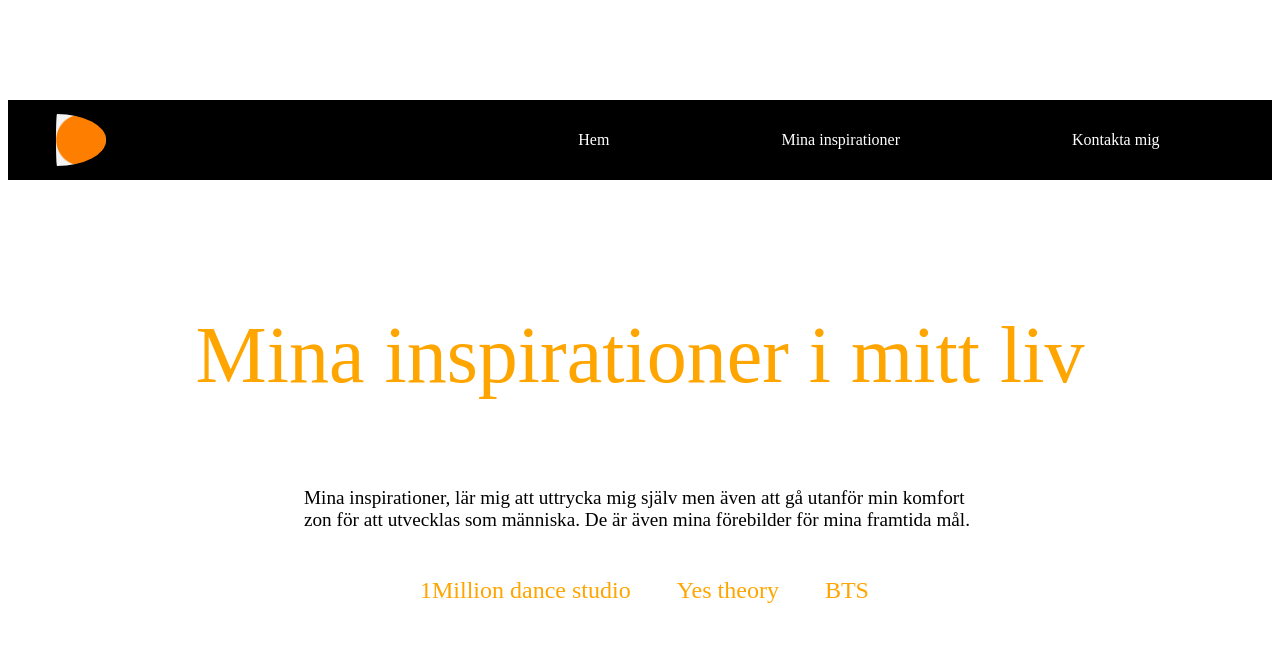
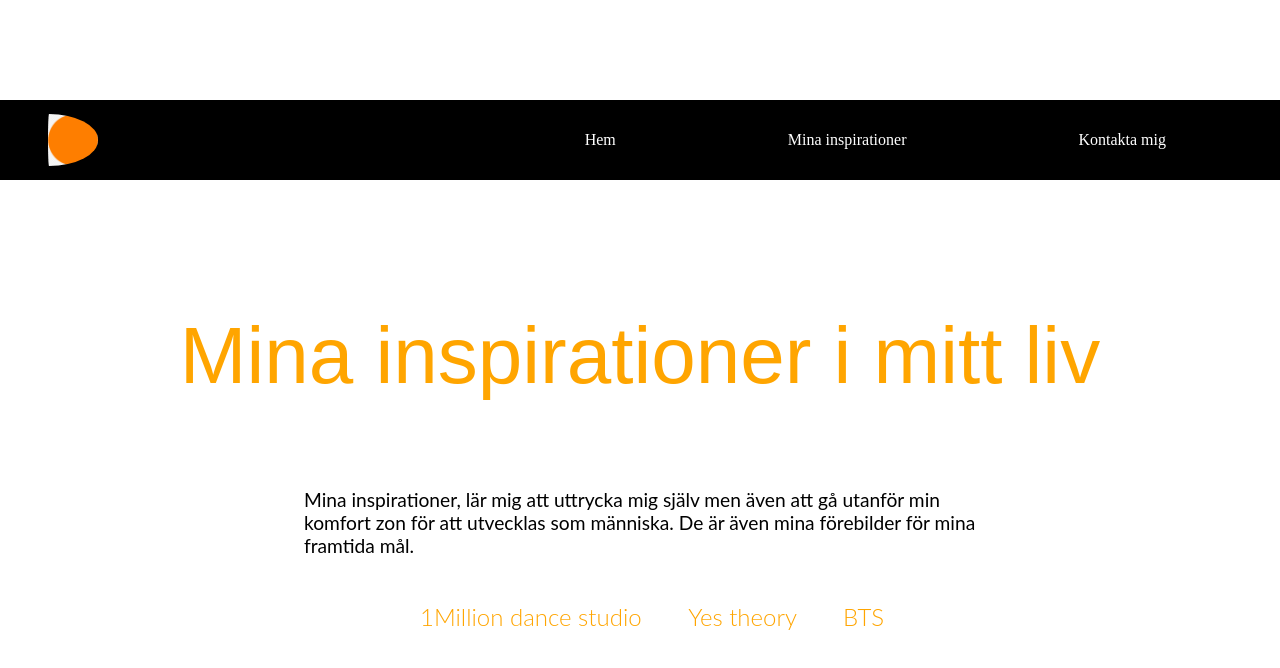
Before and after one commit to majahristova/FE22-html-mp1-maja-hristova, a plain HTML site: page html/inspiritation.html in a window 1280 px wide. Drawn offline with Linux system fonts and the light colour scheme.

Commit message:
last commit

```diff
--- a/Css/inspiration.css
+++ /dev/null
@@ -1,80 +0,0 @@
-.header_navemeny{
-    max-width: 100%;
-    min-height: 5rem;
-    top:0%;
-    display: flex;
-    align-items: center;
-    background-color: black;
-    margin-top: 100px;
-}
-
-.header_navemeny  img {
-    width: 50px;
-    padding-left: 3rem;
-    border-radius: 50%;
-}
-
-.navlinks{
-  width: 90%;
-  display: flex;
-  justify-content: flex-end;
-  align-items: center;
-}
-
-
-.navlinks li {
-    display: inline;
-    padding: 4rem;
-    margin: 0 20px;
-}
-.navlinks a {
-    text-decoration: none;
-    color: white;
-
-}
-a:hover {
-    background-color:rgb(255,165,0) ;
-}
-
-.in_page_div {
-    width: 100%;
-    height: 30rem;
-    display: flex;
-    flex-direction: column;
-    align-items: center;
-    padding-top: 4rem;
-}
-
-.in_page_div h2{
-    color:rgb(255,165,0) ;
-    font-weight: 500;
-    font-size: 5rem;
-}
-
-.in_page_div p{
-font-size: 1.2rem;
-width: 42rem;
-}
-
-.in_page_links_div{
-    display: flex;
-    align-items: center;
-    width: 35rem;
-    height: 5rem;
-
-}
-.in_page_links_div li {
-    display: inline;
-    margin: 0 20px;
-}
-.in_page_links_div a {
-    text-decoration: none;
-    color: rgb(255,165,0) ;
-    font-weight: 300;
-    font-size: 1.5rem;
-
-}
-
-.in_page_links_div a:hover {
-    background-color: black;
-}
--- a/Css/style.css
+++ b/Css/style.css
@@ -80,7 +80,7 @@ a:hover {
     font-size: 1.2rem;
     font-family: 'Lato', sans-serif;
 }
-.main_text_formainpage h4{
+.main_text_formainpage q{
     font-family: 'Lato', sans-serif;
 
 }
--- a/html/inspiritation.html
+++ b/html/inspiritation.html
@@ -5,7 +5,7 @@
     <meta http-equiv="X-UA-Compatible" content="IE=edge">
     <meta name="viewport" content="width=device-width, initial-scale=1.0">
     <title>inspiration</title>
-    <link rel="stylesheet" href="../Css/inspiration.css">
+    <link rel="stylesheet" href="../Css/style.css">
 </head>
 <body>
     <header class="header_navemeny">
```
Also changed, not shown: html/contact.html (+4 -4 lines), index.html (+1 -1 lines), Css/contact.css (deleted).
